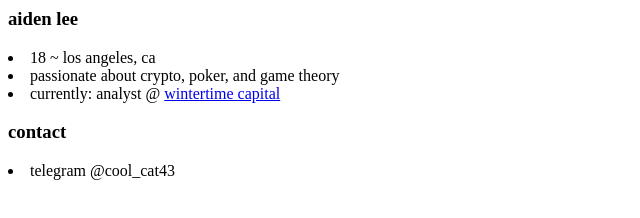
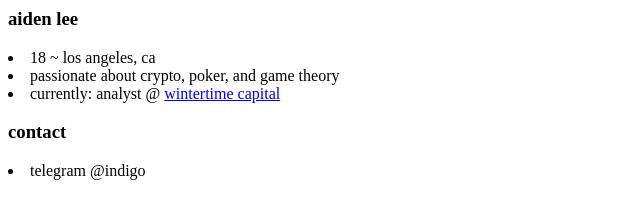
Before and after one commit to dotaesthetic/aiden.sbs, a plain HTML site: page index.html in a window 1280 px wide. Shown: the full height of the page, 0-640 px from the left. Drawn offline with Linux system fonts and the light colour scheme.

Commit message:
Update index.html

```diff
--- a/index.html
+++ b/index.html
@@ -6,6 +6,6 @@
 <li>currently: analyst @ <a href="https://wintertime.cc">wintertime capital</a></li>
 
 <h3> contact </h3>
-<li> telegram @cool_cat43 </li>
+<li> telegram @indigo </li>
 
 </body>
```
